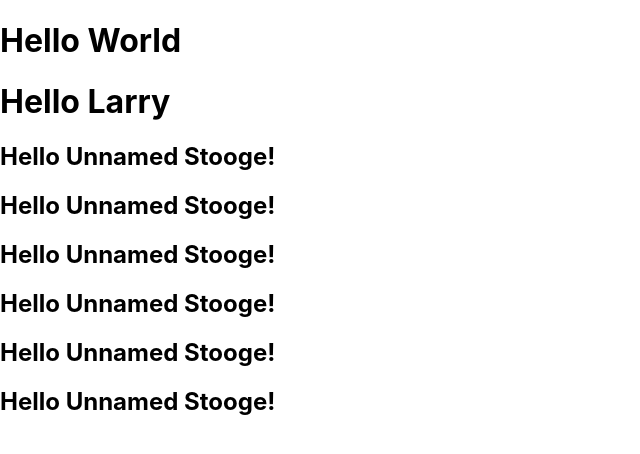
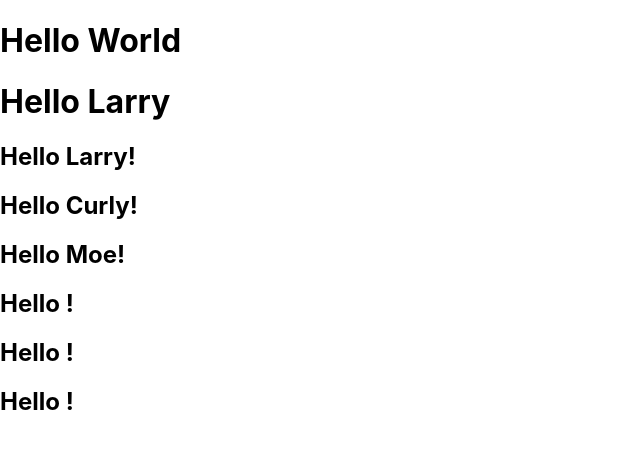
Before and after one commit to aleebit/learning-react, a React (Create React App) app: page / in a window 1280 px wide. Shown: the top 454 px of the page, without its empty margins (0-640 px from the left). Built offline with nearby package versions, Linux system fonts and the light colour scheme.

Commit message:
Saw first our react prop

```diff
--- a/src/App.js
+++ b/src/App.js
@@ -13,9 +13,9 @@ const App = () => {
        Hello Larry
       </h1>
 
-      <Greeting />
-      <Greeting />
-      <Greeting />
+      <Greeting name='Larry'/>
+      <Greeting name='Curly'/>
+      <Greeting name='Moe'/>
       <Greeting />
       <Greeting />
       <Greeting></Greeting>
--- a/src/Greeting.js
+++ b/src/Greeting.js
@@ -1,7 +1,10 @@
-const Greeting = () => {
+const Greeting = (props) => {
+
+    console.log(props)
+
     return (
         <h2>
-            Hello Unnamed Stooge!
+            Hello {props.name}!
             </h2>
     );
 };
```
